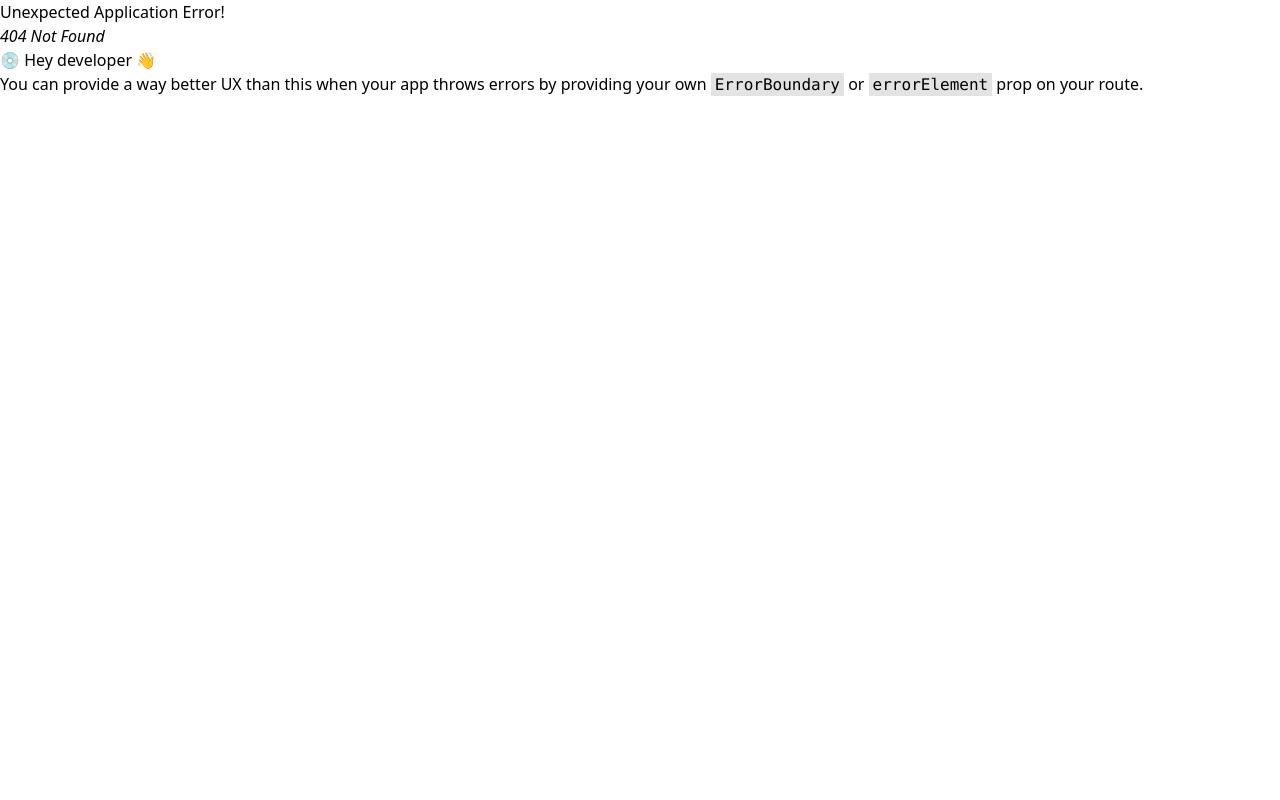
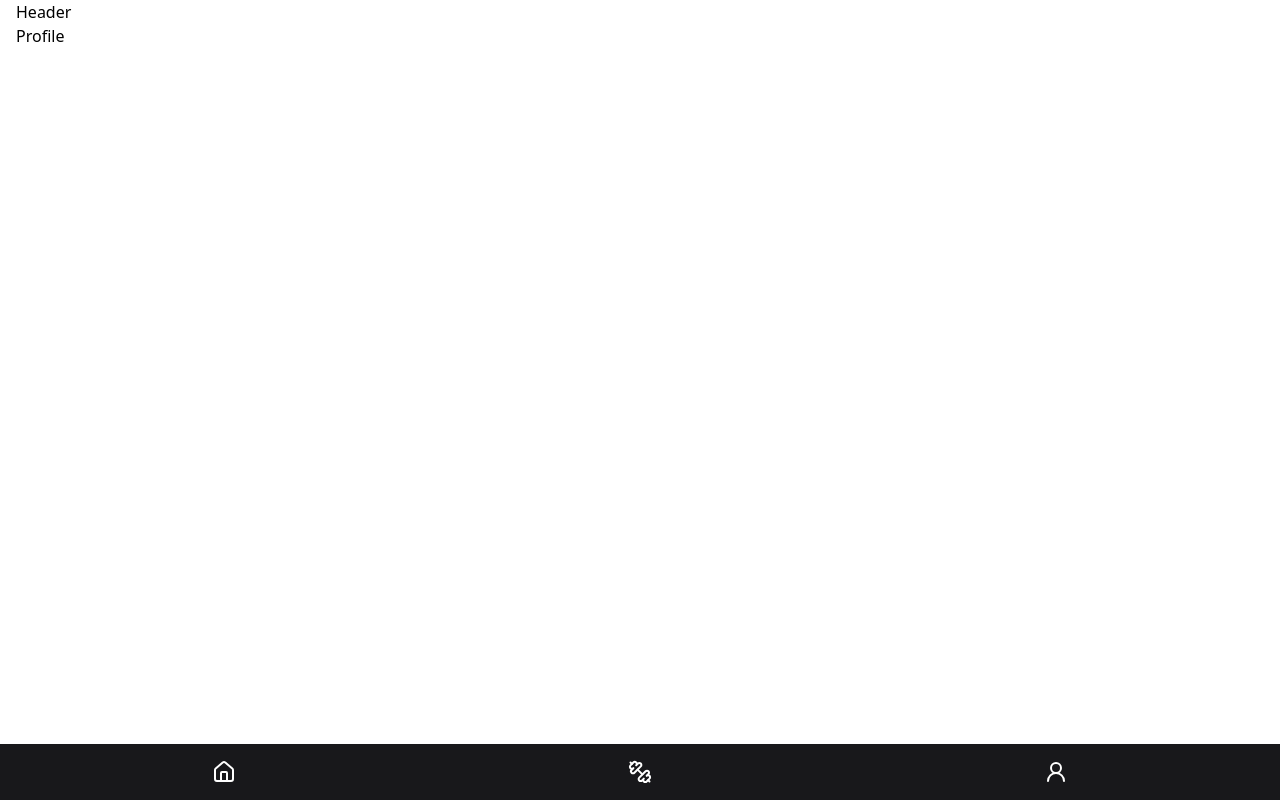
Before and after one commit to siddhantchaudhary09/repup-frontend, a React (Vite) app: page /profile in a window 1280 px wide. Before the commit this address had no page. Built offline with nearby package versions, Linux system fonts and the light colour scheme.

Commit message:
routes-added

```diff
--- a/src/components/Footer.tsx
+++ b/src/components/Footer.tsx
@@ -5,7 +5,7 @@ const Footer = () => {
   return (
     <div className="fixed bottom-0 left-0 right-0 bg-zinc-900 shadow-lg">
       <div className="flex justify-around p-4">
-        <Link to="/home" className="flex flex-col items-center text-white">
+        <Link to="/" className="flex flex-col items-center text-white">
           <i className="fas fa-home text-2xl"></i>
           <span className="text-xs">
             <House />
--- /dev/null
+++ b/src/pages/Profile.tsx
@@ -0,0 +1,5 @@
+const Profile = () => {
+  return <div>Profile</div>;
+};
+
+export default Profile;
--- /dev/null
+++ b/src/pages/Workout.tsx
@@ -0,0 +1,5 @@
+const Workout = () => {
+  return <div>Workout</div>;
+};
+
+export default Workout;
```
Also changed, not shown: src/main.tsx (+10 -0 lines).
